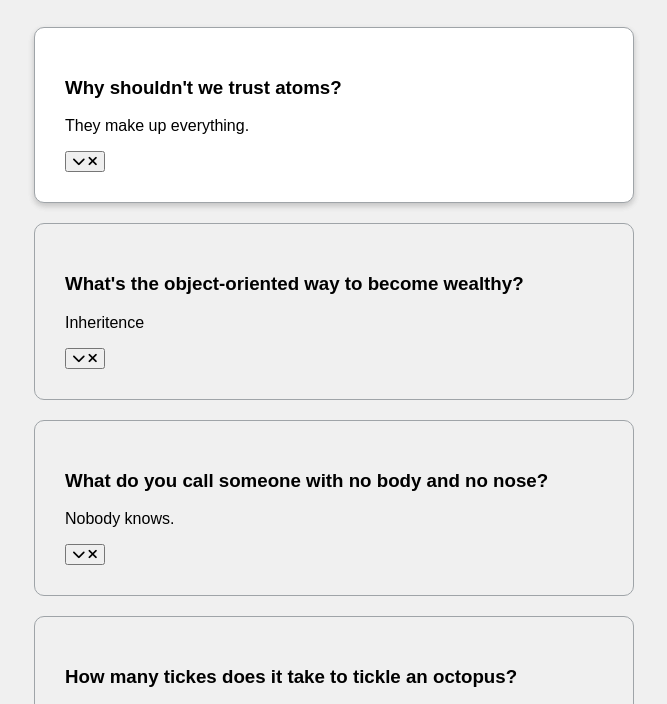
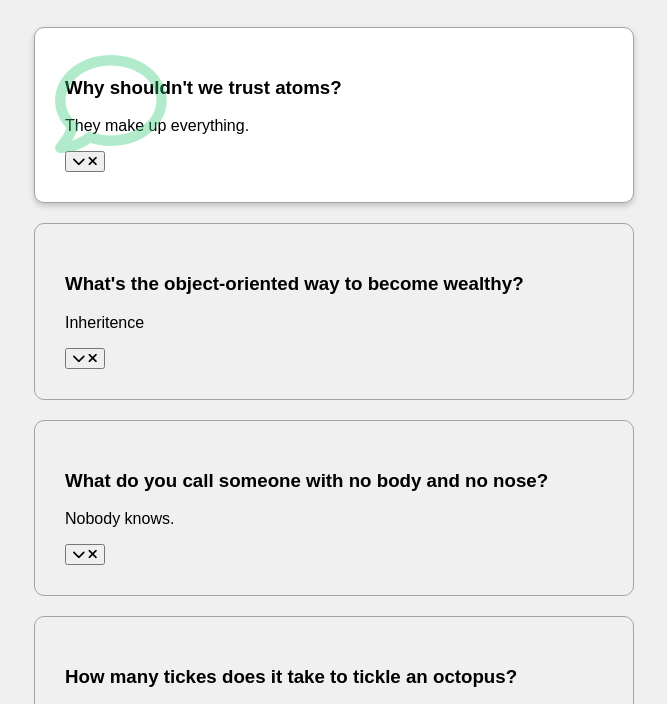
Before and after one commit to eemansayed/faq, a plain HTML site: page index.html in a window 1280 px wide. Shown: the part 90-794 px from the top of the page, without its empty margins (306-973 px from the left). Drawn offline with Linux system fonts and the light colour scheme; a web font is replaced by a local one.

Commit message:
add styles to claas faq.active::before, faq.active::after

```diff
--- a/style.css
+++ b/style.css
@@ -34,3 +34,15 @@ body {
     background-color: #fff;
     box-shadow: 0 3px 6px rgba(0, 0, 0, 0.1), 0 3px 6px rgba(0, 0, 0, 0.1);
   }
+
+  .faq.active::before, .faq.active::after {
+    content: '\f075';
+    font-family: 'Font Awesome 5 Free';
+    color: #2ecc71;
+    font-size: 7rem;
+    position: absolute;
+    opacity: 0.2;
+    top: 20px;
+    left: 20px;
+    z-index: 0;
+  }
```
